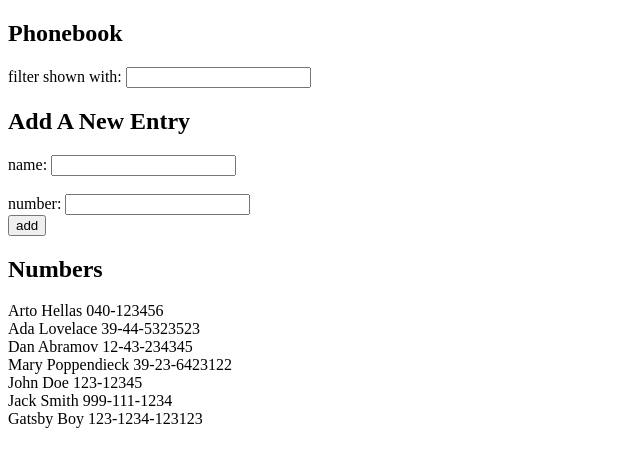
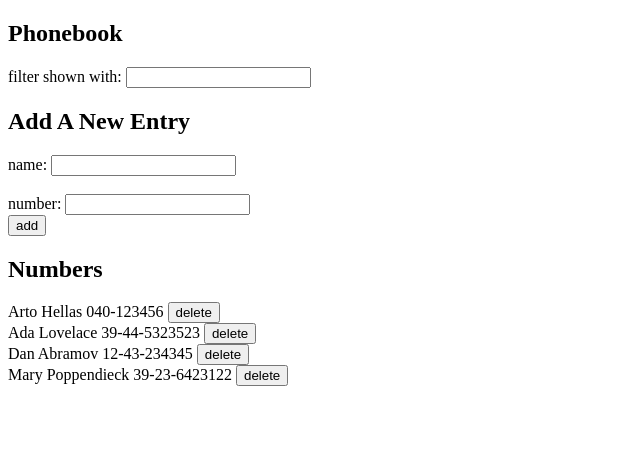
Before and after one commit to curryworry/fso, a React (Vite) app in the folder part2/phonebook/: page / in a window 1280 px wide. Shown: the top 466 px of the page, without its empty margins (0-640 px from the left). Built offline with nearby package versions, Linux system fonts and the light colour scheme; data requests are answered from the project's data file.

Commit message:
feat: Delete user record

```diff
--- a/part2/phonebook/db.json
+++ b/part2/phonebook/db.json
@@ -19,21 +19,6 @@
       "name": "Mary Poppendieck",
       "number": "39-23-6423122",
       "id": "4"
-    },
-    {
-      "id": "5",
-      "name": "John Doe",
-      "number": "123-12345"
-    },
-    {
-      "id": "6",
-      "name": "Jack Smith",
-      "number": "999-111-1234"
-    },
-    {
-      "id": "7",
-      "name": "Gatsby Boy",
-      "number": "123-1234-123123"
     }
   ]
 }
--- a/part2/phonebook/src/App.jsx
+++ b/part2/phonebook/src/App.jsx
@@ -24,9 +24,14 @@
 }
 
 const Display = ({filteredPersons}) => {
+  const deletePerson = (id,name) => {
+    confirm(`Delete ${name}?`)?
+    phoneService.deleteRecord(id)
+    :console.log('cancelled')
+  }
   return (
     <div>
-        {filteredPersons.map(person => <div key={person.name}>{person.name} {person.number}</div>)}
+        {filteredPersons.map(person => <div key={person.name}>{person.name} {person.number} <button onClick={()=>deletePerson(person.id,person.name)}>delete</button></div>)}
       </div>
   )
 }
@@ -46,6 +51,7 @@
       setFilteredPersons(allRecords)
     })
     ,[]})
+
 
   const handleSearch = (e) => {
     let search = e.target.value;
--- a/part2/phonebook/src/services/phoneService.js
+++ b/part2/phonebook/src/services/phoneService.js
@@ -13,4 +13,10 @@
     .then(response=>response.data)
 }
 
-export default {getAll, create}
+const deleteRecord = (id) => {
+    return axios
+    .delete(`${baseUrl}/${id}`)
+    //.then(response=>console.log(response.data))
+}
+
+export default {getAll, create, deleteRecord}
```
